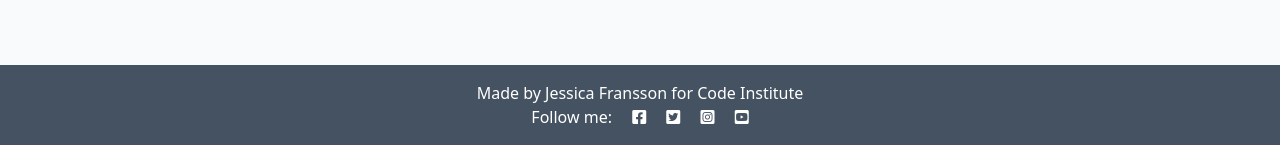
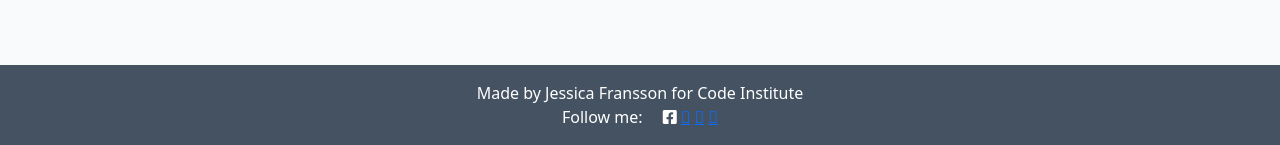
Before and after one commit to jessicafransson/bake-me-a-cake, a Django app: page /accounts/signup/ in a window 1280 px wide. Shown: the part 655-800 px from the top of the page. Run offline with Django 3.2, Linux system fonts and the light colour scheme.

Commit message:
updated social media links

```diff
--- a/templates/base.html
+++ b/templates/base.html
@@ -83,9 +83,12 @@
     <footer class="footer mt-auto py-3 dark-bg">
         <p class="m-0 text-center text-white">Made by Jessica Fransson for Code Institute</p>
         <p class="m-0 text-center text-white">Follow me: <i class="fab fa-facebook-square ms-3"></i>
-            <i class="fab fa-twitter-square ms-3"></i>
-            <i class="fab fa-instagram-square ms-3"></i>
-            <i class="fab fa-youtube-square ms-3"></i></p>
+            <a href="https://twitter.com" target="_blank" rel="noopener"
+            aria-label="Visit our Twitter page (opens in a new tab)"><i class="fa-brands fa-twitter"></i></a>
+            <a href="https://instagram.com" target="_blank" rel="noopener"
+            aria-label="Visit our Instagram page (opens in a new tab)"><i class="fa-brands fa-instagram"></i></a>
+            <a href="https://youtube.com" target="_blank" rel="noopener"
+            aria-label="Visit our Youtube page (opens in a new tab)"><i class="fa-brands fa-youtube"></i></a>
     </footer>
     <!-- This will automatically close the alert-->
     <script>
```
